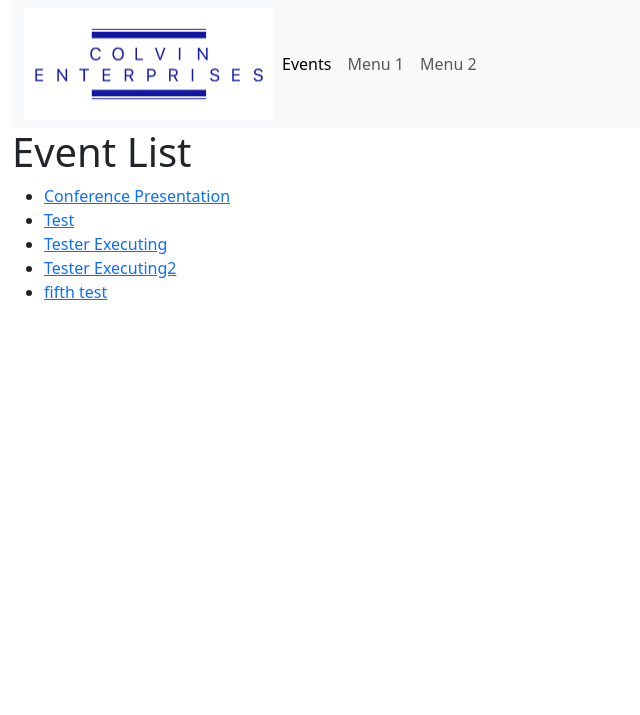
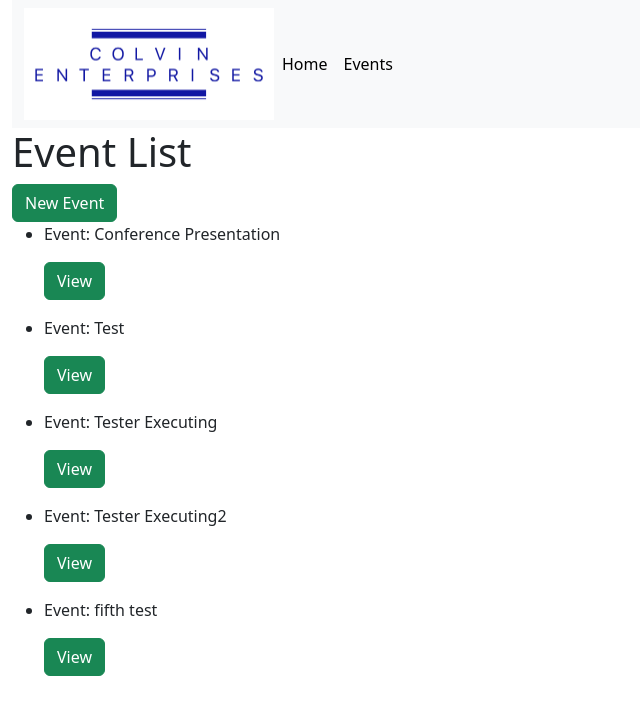
Before and after one commit to 3hcw4smqonom7sw7pc5k/CS3300CCProject, a Django app: page /events/ in a window 1280 px wide. Shown: the top 715 px of the page, without its empty margins (0-640 px from the left). Run offline with Django 4.2, Linux system fonts and the light colour scheme; data comes from the database, SQL or seed files in the repository; both versions use the stored data as it was after the commit.

Commit message:
Committing to iter01, add version

```diff
--- a/event_app/templates/event_app/base_template.html
+++ b/event_app/templates/event_app/base_template.html
@@ -18,13 +18,10 @@
 <div class="collapse navbar-collapse" id="navbarNav">
 <ul class="navbar-nav">
 <li class="nav-item">
-<a class="nav-link active" aria-current="page" href="{% url 'index' %}">Events</a>
+<a class="nav-link active" aria-current="page" href="{% url 'index' %}">Home</a>
 </li>
 <li class="nav-item">
-<a class="nav-link" href="#">Menu 1</a>
-</li>
-<li class="nav-item">
-<a class="nav-link" href="#">Menu 2</a>
+<a class="nav-link active" aria-current="page" href="{% url 'events' %}">Events</a>
 </li>
 </ul>
 </div>
--- a/event_app/templates/event_app/event_list.html
+++ b/event_app/templates/event_app/event_list.html
@@ -2,11 +2,15 @@
 
 {% block content %}
 <h1>Event List</h1>
+
+<a class="btn btn-success" href="{% url 'event_create' %}" role="button">New Event</a>
 {% if event_list %}
 <ul>
 {% for event in event_list %}
 <li>
-<a href="{{ event.get_absolute_url }}">{{ event.event_name }}</a>
+<p>Event: {{ event.event_name }}</p>
+<a class="btn btn-success" href="{{ event.get_absolute_url }}" role="button">View</a>
+<p></p>
 </li>
 {% endfor %}
 </ul>
--- a/event_app/urls.py
+++ b/event_app/urls.py
@@ -5,4 +5,5 @@ urlpatterns = [
         path('', views.index, name='index'),
         path('events/', views.EventListView.as_view(), name= 'events'),
         path('event/<int:pk>', views.EventDetailView.as_view(), name= 'event-detail'),
+        path('event/create_event/', views.eventCreate, name='event_create'),
 ]
--- a/event_app/views.py
+++ b/event_app/views.py
@@ -1,12 +1,26 @@
-from django.shortcuts import render
 from django.http import HttpResponse
-from django.views import generic
+from django.shortcuts import render, redirect
+from django.urls import reverse, reverse_lazy
+from django.views.generic import CreateView, ListView, DetailView, UpdateView, DeleteView
 from .models import Event
-#
+from .forms import EventForm
+from django.template import loader
+#https://www.w3schools.com/django/django_add_record.php
 # Create your views here.
 def index(request):
-    return render( request, 'event_app/index.html')
-class EventListView(generic.ListView):
-    model = Event
-class EventDetailView(generic.DetailView):
-    model = Event
+	return render( request, 'event_app/index.html')
+def eventCreate(request):
+	form = EventForm()
+	if request.method == "POST":
+		form = EventForm(request.POST)
+		if form.is_valid():
+			event = form.save(commit=False)
+			event.save()
+			return redirect('event-detail', event.id)
+
+	context = {'form': form}
+	return render(request, 'event_app/event_form.html', context)
+class EventListView(ListView):
+	model = Event
+class EventDetailView(DetailView):
+	model = Event
```
Also changed, not shown: event_app/forms.py (added, +7 -0 lines), event_app/templates/event_app/event_form.html (added, +16 -0 lines), db.sqlite3.
